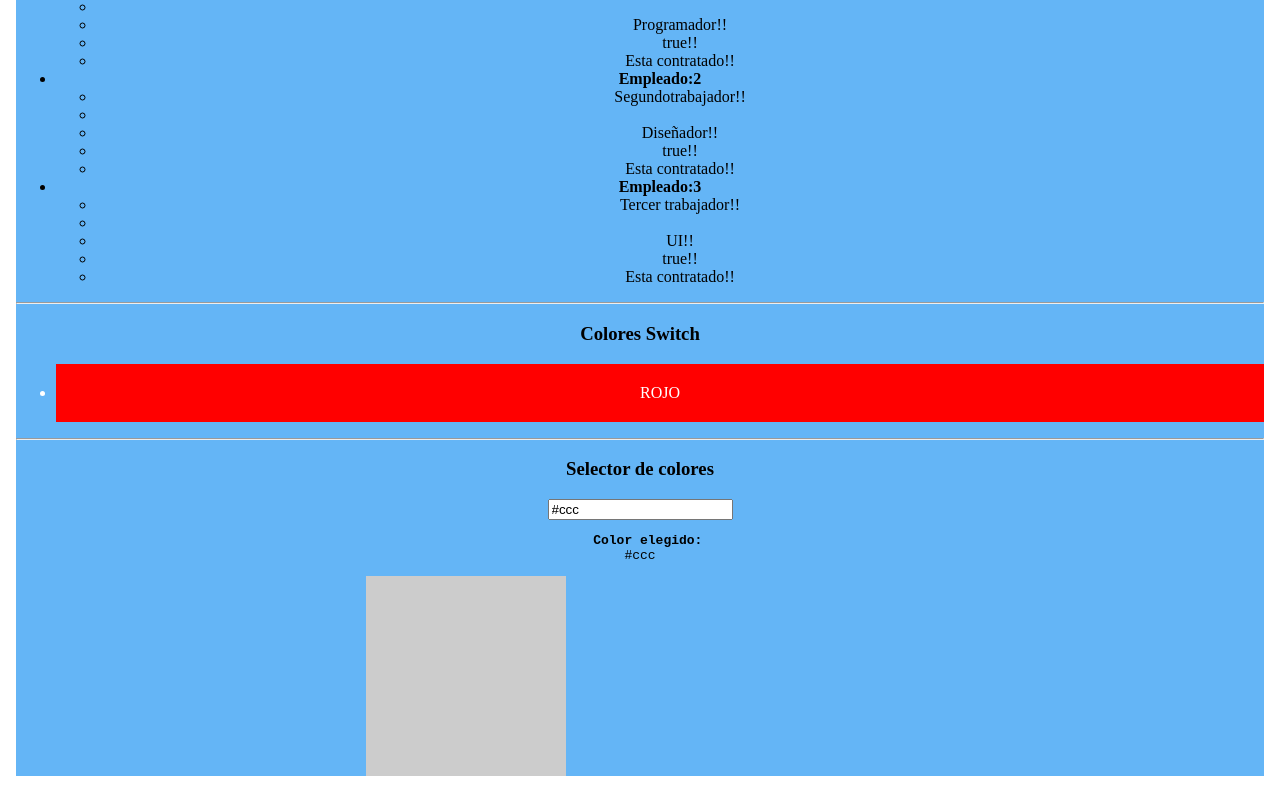
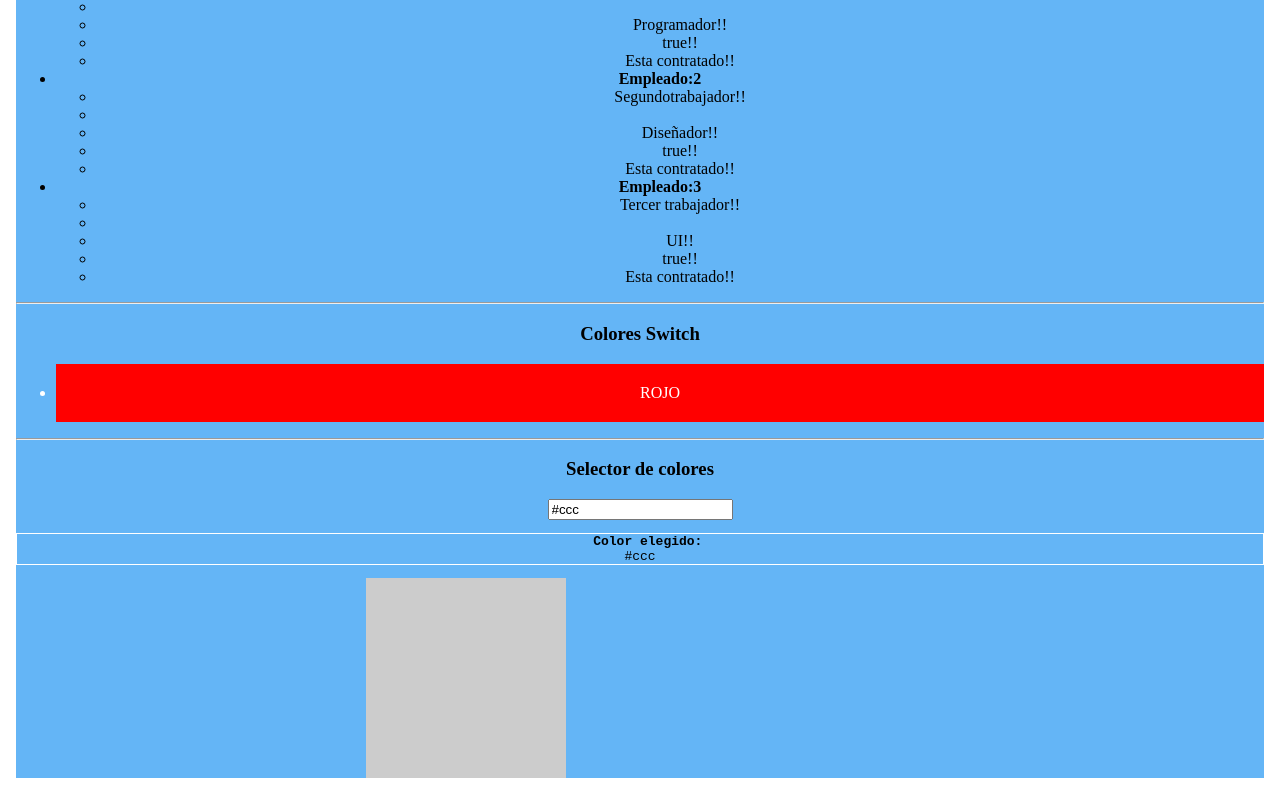
Before and after one commit to cris514/Angular4, an Angular app: page / in a window 1280 px wide. Shown: the part 897-1683 px from the top of the page. Built offline with nearby package versions, Linux system fonts and the light colour scheme.

Commit message:
NgClass en atributo
Condiciones dependiendo los colores.

```diff
--- a/src/app/empleados/empleados.component.html
+++ b/src/app/empleados/empleados.component.html
@@ -120,7 +120,9 @@ le va a indicar que propiedad voy a modificar de mi classe del componente,
 cuando yo modifique el input.
 -->
 
-<pre>
+<!-- [style.border], permite generar un borde negro, cuando ponemos el color rojo -->
+<pre [style.border]="color_seleccionado == 'red' ? '5px solid black' : '1px solid white'"
+     [class.fondoAzul]="color_seleccionado == 'blue'">
   <strong>Color elegido:</strong>
   {{ color_seleccionado}}  <!-- Mostrando los datos de la propiedad color_seleccionado. -->
 </pre>
--- /dev/null
+++ b/src/assets/style.css
@@ -0,0 +1,3 @@
+.fondoAzul {
+  background: lightblue !important;
+}
--- a/src/index.html
+++ b/src/index.html
@@ -7,6 +7,7 @@
 
   <meta name="viewport" content="width=device-width, initial-scale=1">
   <link rel="icon" type="image/x-icon" href="favicon.ico">
+  <link rel="stylesheet" href="/assets/style.css">
 </head>
 <body>
   <app-root></app-root>
```
